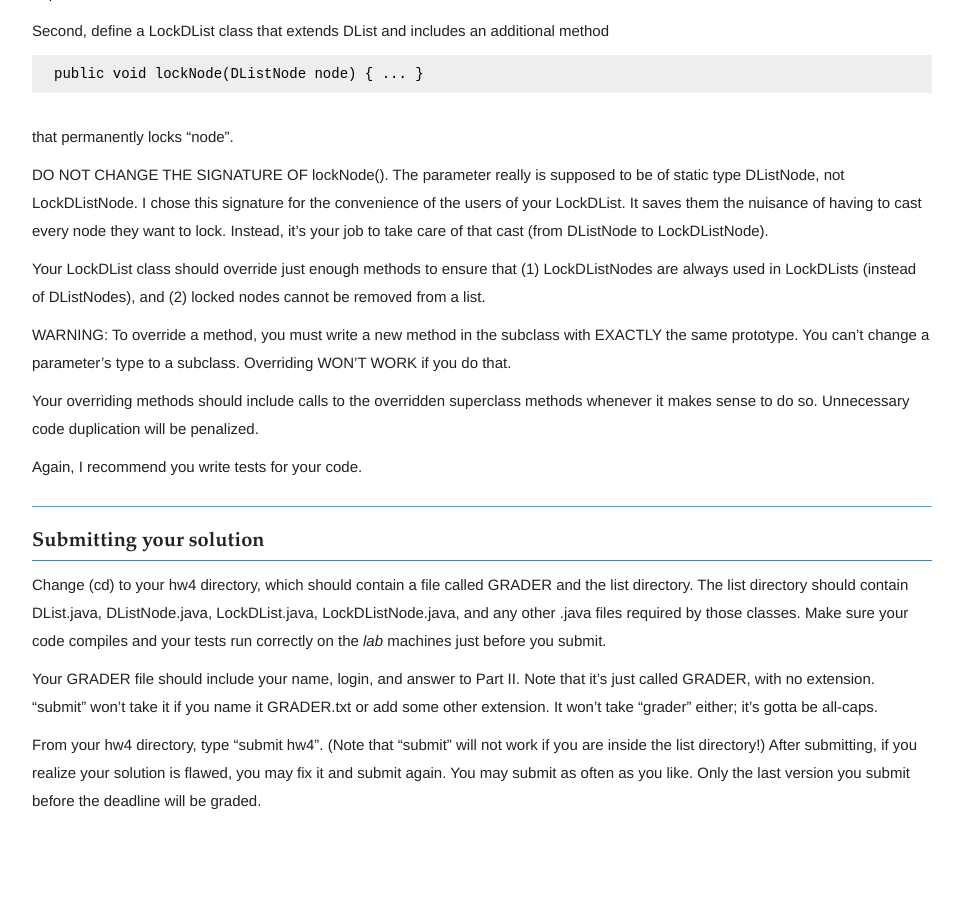
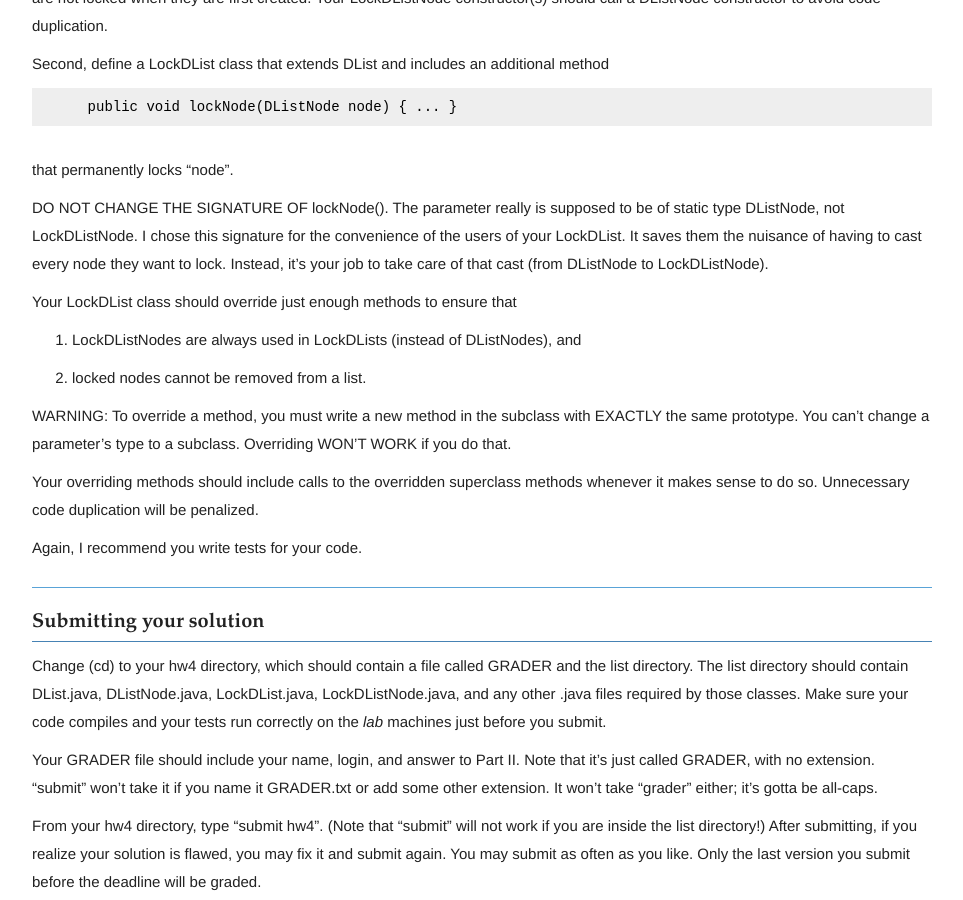
Before and after one commit to gaotx/cs61b, a Jekyll site: the page built from hw/hw04/index.md, in a window 1280 px wide and 900 px high, scrolled down 1895 px. Shown: the whole window, without its empty margins (8-971 px from the left). Built offline with Jekyll 4.4.1, drawn with Linux system fonts in a browser that asks for light colours; comment, search, counter and statistics services are not loaded; before the commit the page ends 2726 px from its top, so only the background shows below that; some of the changed text lies outside the part shown.

```diff
--- a/hw/hw04/index.md
+++ b/hw/hw04/index.md
@@ -73,8 +73,8 @@
 A quirk of Java is that you must compile and run your code from outside the
 list/ directory by changing to your hw4 directory and typing the following.
 
-  javac -g list/*.java
-  java list.DList
+      javac -g list/*.java
+      java list.DList
 
 Part II  (1 point)
 ------------------
@@ -102,7 +102,7 @@
 Second, define a LockDList class that extends DList and includes an additional
 method
 
-    public void lockNode(DListNode node) { ... }
+        public void lockNode(DListNode node) { ... }
 
 that permanently locks "node".
 
@@ -113,8 +113,9 @@
 care of that cast (from DListNode to LockDListNode).
 
 Your LockDList class should override just enough methods to ensure that
-(1)  LockDListNodes are always used in LockDLists (instead of DListNodes), and
-(2)  locked nodes cannot be removed from a list.
+
+1.  LockDListNodes are always used in LockDLists (instead of DListNodes), and
+2.  locked nodes cannot be removed from a list.
 
 WARNING:  To override a method, you must write a new method in the subclass
 with EXACTLY the same prototype.  You can't change a parameter's type to a
--- a/index.html
+++ b/index.html
@@ -301,7 +301,7 @@
 <td>S &amp; B, pp. 154–160, 587–591, 667–668</td>
 <td><a href="lab/lab05">Lab 5</a></td>
 <td></td>
-<td>张汇栋</td>
+<td></td>
 </tr>
 
 <tr class="even">
```
Also changed, not shown: other parts of hw/hw04/index.md (+1 -1 lines), other parts of index.html (+1 -1 lines), hw/hw05/index.md (+8 -7 lines), lab/lab06/index.md (+3 -1 lines), 3 other files.
